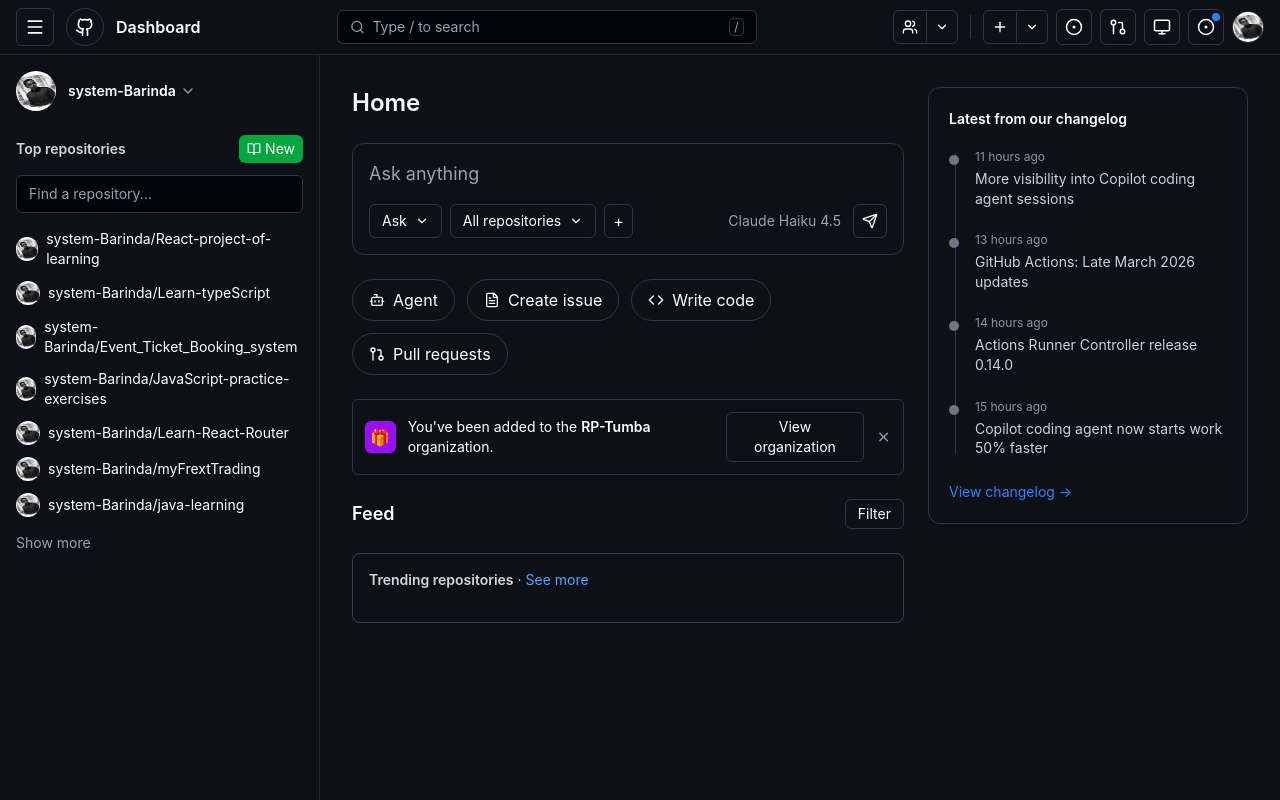
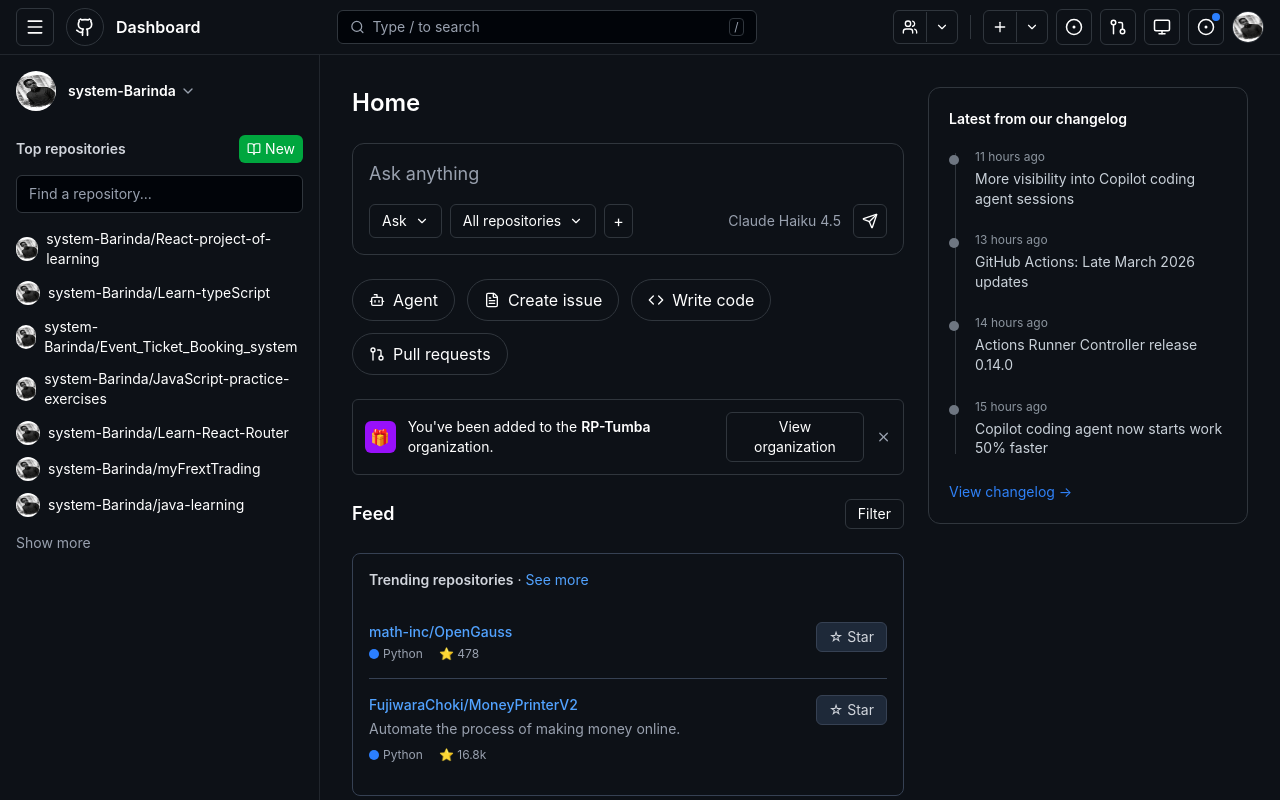
Before and after one commit to system-Barinda/Github-frontend-clone, a React (Vite) app: page / in a window 1280 px wide. Built offline with nearby package versions, Linux system fonts and the light colour scheme.

Commit message:
chore:done to update all

```diff
--- a/src/components/CardReposList.tsx
+++ b/src/components/CardReposList.tsx
@@ -1,4 +1,5 @@
-export default function CardReposList(){
+
+export default function CardReposList({repos}){
     return(
          <div className="flex flex-col">
         {repos.map((repo, index) => (
--- a/src/components/Trending.tsx
+++ b/src/components/Trending.tsx
@@ -1,4 +1,5 @@
 import { repos } from "../services/Repositorytrending";
+import CardReposList from "./CardReposList"
 export default function Trending() {
 
 
@@ -19,7 +20,7 @@
       </div>
 
       {/* Repo List */}
-
+       <CardReposList repos={repos} />
     </div>
   );
 }
```
